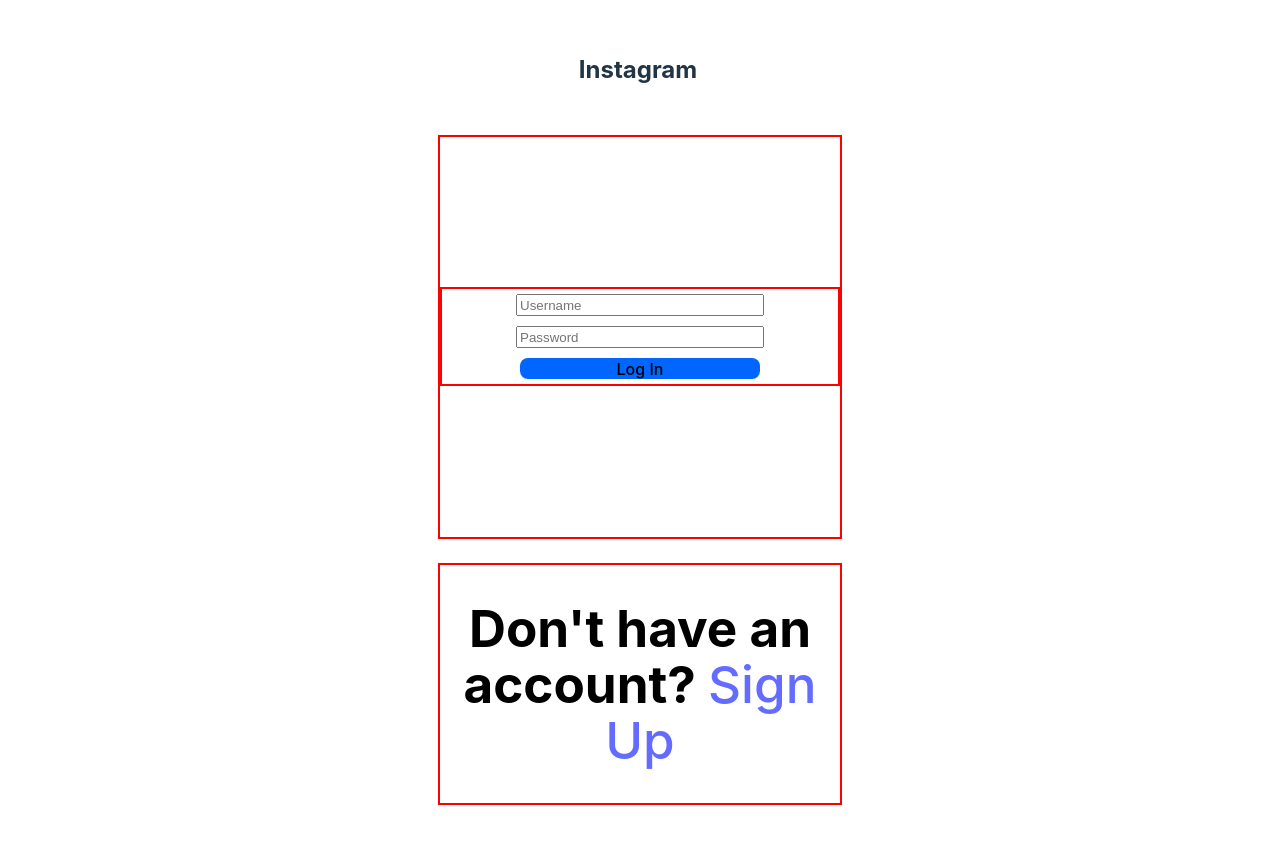
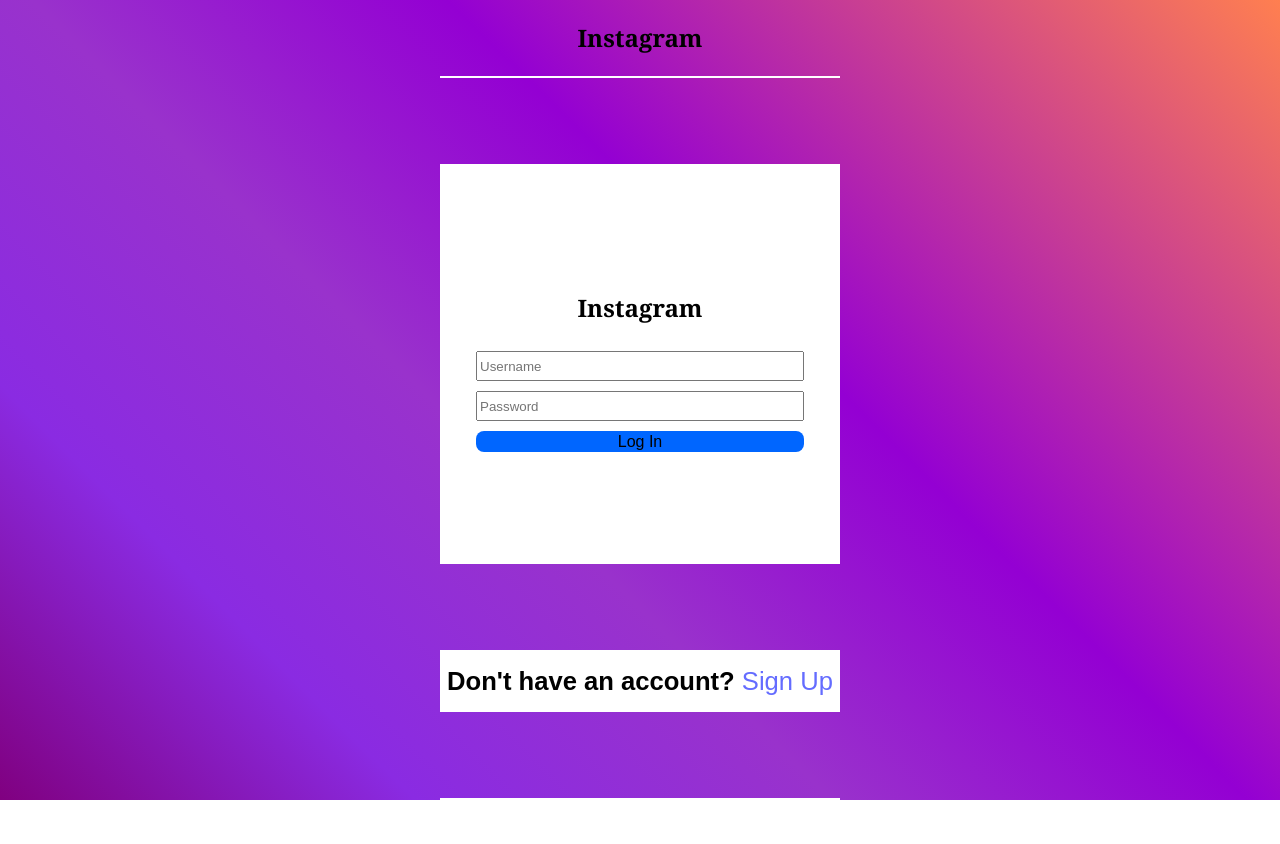
Before and after one commit to Montysi/instaclone_frontend, a React (Vite) app: page / in a window 1280 px wide. Shown: the top 844 px of the page. Built offline with nearby package versions, Linux system fonts and the light colour scheme.

Commit message:
chore: Routes progression

```diff
--- a/src/Components/LoginPage.css
+++ b/src/Components/LoginPage.css
@@ -1,3 +1,14 @@
+body {
+    margin: 0;
+  height: 100vh;
+  display: flex;
+  justify-content: center;
+  align-items: center;
+  background: linear-gradient(45deg, #800080 0%, #8a2be2 20%, #9932cc 40%, #9400d3 60%, #ff7f50 100%);
+  font-family: 'Arial', sans-serif;
+}
+
+
 .mainContainer {
     display: flex;
     flex-direction: column;
@@ -8,11 +19,11 @@
 }
 
 .loginContainer {
-    border: 2px solid red;
     background-color: white;
     width: 50vh;
     height: 50vh;
     display: flex;
+    flex-direction: column;
     justify-content: center;
     align-items: center;
     align-content: center;
@@ -24,19 +35,19 @@
     flex-direction: column;
     justify-content: center;
     align-items: center;
-    border: 2px solid red;
     width: 50vh;
 
 }
 
 .loginInput {
-    width: 30vh;
-    height: 2vh;
+    width: 40vh;
+    height: 3vh;
     margin: 5px;
+
 }
 
 #loginButton {
-    width: 30vh;
+    width: 41vh;
     height: 2vh;
     margin: 5px;
     background-color: rgb(0, 102, 255);
@@ -47,11 +58,17 @@
 }
 
 .signUpQueryContainer {
-    border: 2px solid red;
     background-color: white;
     width: 50vh;
+    font-size: 8px;
+
 }
 
 h1 {
     color: black;
 }
+
+h2 {
+    color: black;
+    font-family:Georgia, 'Times New Roman', Times, serif
+}
--- a/src/Components/LoginPage.jsx
+++ b/src/Components/LoginPage.jsx
@@ -32,6 +32,7 @@
           className="loginForm"
         >
           <div className="loginContainer">
+            <h2>Instagram</h2>
             <div className="loginInputContainer">
               <input
                 onChange={(e) => handleChange(e, setUsername)}
```
